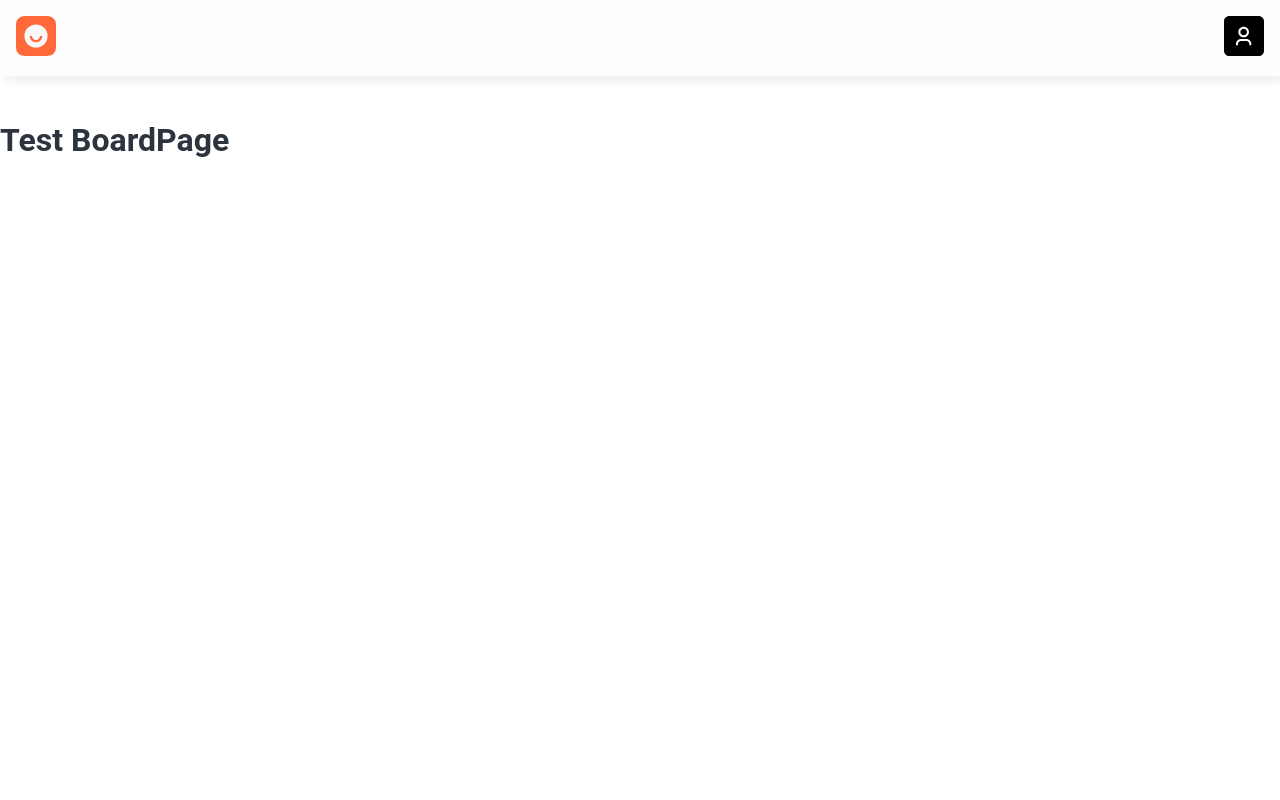
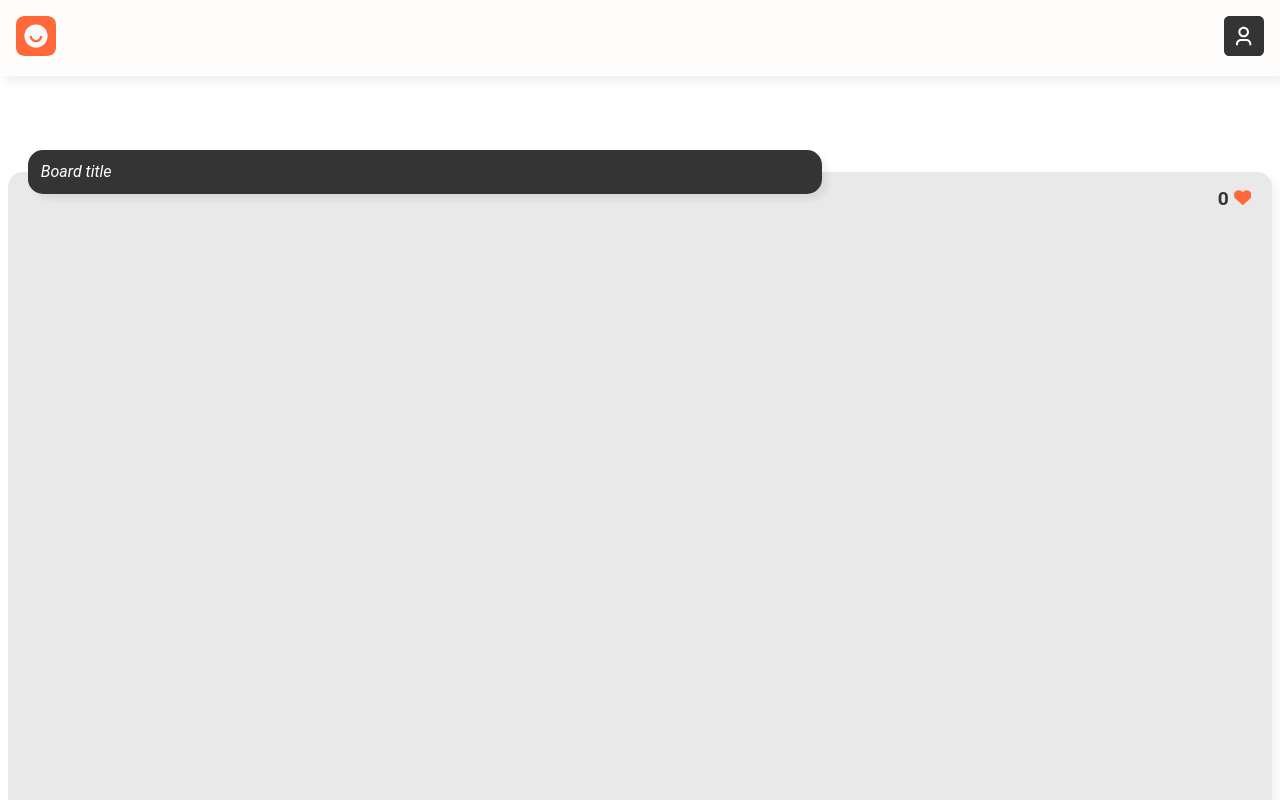
Before and after one commit to TikhonovaKs/mood-board, a React (Create React App) app: page /myboard in a window 1280 px wide. Shown: the top 800 px of the page. Built offline with nearby package versions, Linux system fonts and the light colour scheme.

Commit message:
Boardpage + error messages

```diff
--- a/src/components/Header/Header.css
+++ b/src/components/Header/Header.css
@@ -30,7 +30,7 @@ header {
 
 .header__icon--account path,
 .header__icon--find path {
-  fill: #000000;
+  fill: #343434;
 }
 
 .header__icon--account path:hover,
@@ -39,8 +39,3 @@ header {
   cursor: pointer;
   transition: ease 0.5s;
 }
-
-.header__right {
-  display: flex;
-  gap: 0.5rem;
-}
--- a/src/components/Search/Search.js
+++ b/src/components/Search/Search.js
@@ -1,9 +1,9 @@
-import React from 'react';
-import { useForm } from 'react-hook-form';
-import { useSearch } from '../../providers/SearchProvider/SearchProvider.hook.js';
-import './Search.css';
+import React from "react";
+import { useForm } from "react-hook-form";
+import { useSearch } from "../../providers/SearchProvider/SearchProvider.hook.js";
+import "./Search.css";
 
-function Search({handleSearch}) {
+function Search({ handleSearch }) {
   const { saveKeyWord, keyWord } = useSearch();
 
   const {
@@ -11,7 +11,7 @@ function Search({handleSearch}) {
     handleSubmit,
     formState: { errors, isValid },
   } = useForm({
-    mode: 'onChange',
+    mode: "onChange",
   });
 
   const onSubmit = (data) => {
@@ -20,37 +20,44 @@ function Search({handleSearch}) {
   };
 
   return (
-    <form class="search" onSubmit={handleSubmit(onSubmit)} name="searchform" novalidate>
+    <form
+      className="search"
+      onSubmit={handleSubmit(onSubmit)}
+      name="searchform"
+      noValidate
+    >
       <input
         type="text"
         placeholder="Press to search..."
-        class="search__input"
+        className="search__input"
         defaultValue={keyWord}
-        {...register('keyword', {
+        {...register("keyword", {
           required: {
             value: true,
-            message: 'Please enter a keyword',
+            message: "Please enter a keyword",
           },
           minLength: {
             value: 1,
-            message: 'Minimum length is 1',
+            message: "Minimum length is 1",
           },
           maxLength: {
             value: 20,
-            message: 'Maximum length is 20',
+            message: "Maximum length is 20",
           },
           pattern: {
             value: /^[a-zA-Z\s-]+$/,
-            message: 'Please enter a valid keword',
+            message: "Please enter a valid keword",
           },
         })}
       ></input>
       <div className="search__error">
-      {errors?.keyword && <div className="search__error">{errors.keyword.message}</div>}
+        {errors?.keyword && (
+          <div className="search__error">{errors.keyword.message}</div>
+        )}
       </div>
       <button
         type="submit"
-        class="search__button search__button_disabled"
+        className="search__button search__button_disabled"
         aria-label="Send"
         disabled={!isValid}
       ></button>
--- a/src/pages/BoardPage/BoardPage.css
+++ b/src/pages/BoardPage/BoardPage.css
@@ -0,0 +1,63 @@
+p {
+  margin: 0;
+}
+
+.boardpage {
+  margin-top: 4rem;
+  padding: 0.5rem;
+}
+
+.boardpage__flexContainer {
+  background-color: #e9e9e9;
+  border-radius: 15px;
+  height: 100vh;
+  display: flex;
+  justify-content: right;
+  padding: 1rem;
+  box-shadow: 5px 5px 10px rgba(0, 0, 0, 0.05);
+}
+
+.boardpage__title {
+  background-color: #343434;
+  display: inline-block;
+  border-radius: 15px;
+  position: absolute;
+  margin-top: -22px;
+  margin-left: 20px;
+  padding: 0.8rem;
+  min-width: 60%;
+  font-style: italic;
+  color: white;
+  box-shadow: 5px 5px 7px rgba(0, 0, 0, 0.07);
+}
+
+.boardpage__likes {
+  display: flex;
+  gap: 0.3rem;
+  padding-right: 0.3rem;
+  font-weight: 700;
+  font-size: 1.2rem;
+  color: #343434;
+}
+
+.boardpage__heartButton {
+  cursor: pointer;
+  display: flex;
+  align-items: center;
+  height: 1.2rem;
+}
+
+.boardpage__heartIcon path {
+  fill: #ff6838;
+}
+
+.boardpage__heartIcon {
+  height: 1.1rem;
+  width: 1.1rem;
+}
+
+@media screen and (min-width: 700px) {
+  .boardpage__flexContainer {
+    justify-content: right;
+  }
+}
--- a/src/pages/BoardPage/BoardPage.js
+++ b/src/pages/BoardPage/BoardPage.js
@@ -1,3 +1,27 @@
+import "./BoardPage.css";
+import { ReactComponent as HeartIcon } from "../../Icons/heart-dark.svg";
+import { useState } from "react";
+
 export default function BoardPage() {
-  return <h1>Test BoardPage</h1>;
+  const [likes, setLikes] = useState(0);
+
+  function handleLikes() {
+    setLikes(likes + 1);
+  }
+
+  return (
+    <section className="boardpage">
+      <div className="boardpage__title">
+        <p>Board title</p>
+      </div>
+      <div className="boardpage__flexContainer">
+        <div className="boardpage__likes">
+          {likes}
+          <div className="boardpage__heartButton" onClick={handleLikes}>
+            <HeartIcon className="boardpage__heartIcon" />
+          </div>
+        </div>
+      </div>
+    </section>
+  );
 }
```
Also changed, not shown: public/manifest.json.
